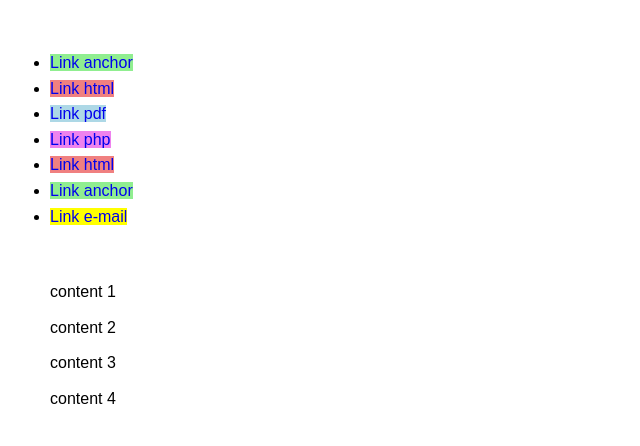
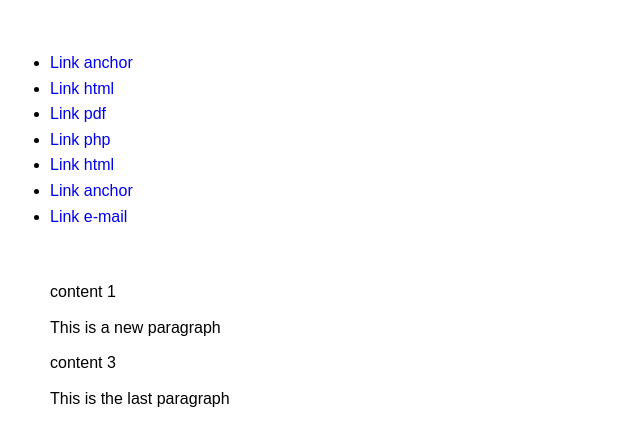
Before and after one commit to dmink/jquery, a website: page source/index.html in a window 1280 px wide. Shown: the whole page, without its empty margins (0-640 px from the left). Drawn offline with nearby package versions, Linux system fonts and the light colour scheme; files that its build step writes are made by us from their sources.

Commit message:
Lesson 2.0. html(), text()

```diff
--- a/source/html/content.html
+++ b/source/html/content.html
@@ -31,7 +31,7 @@
 
 		<div class="block2">
 			<p class="par1" lang="en-us">content 1</p>
-			<p id="par2">content 2</p>
+			<p class="par2">content 2</p>
 			<p id="nopar">content 3</p>
 			<p class="par4" data-content="jQuery">content 4</p>
 		</div>
--- a/source/js/customization.js
+++ b/source/js/customization.js
@@ -1,19 +1,13 @@
 $(document).ready( function() {
 
-    $( 'a[href$=pdf]').css({
-        'background-color': 'lightblue'
-    });
-    $( 'a[href$=html]').css({
-        'background-color': 'lightcoral'
-    });
-    $( 'a[href$=php]' ).css({
-        'background-color': 'violet'
-    });
-    $( 'a[href*="#"]' ).css({
-        'background-color': 'lightgreen'
-    });
-    $( 'a[href^=mail]' ).css({
-        'background-color': 'yellow'
-    })
+    console.log( $( '.block2').html() );
+
+    //$('ul li').html( 'new content' );
+
+    var newContent = $( '<p>This is a new paragraph</p>'),
+        someContent = $( '<p>This is the last paragraph</p>' );
+
+    $( '.par2').html( newContent.text() );
+    $( 'p:last').html( someContent.text() );
 
 });
```
Also changed, not shown: build/index.html, build/js/customization.js.
